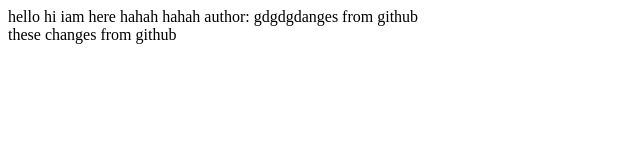
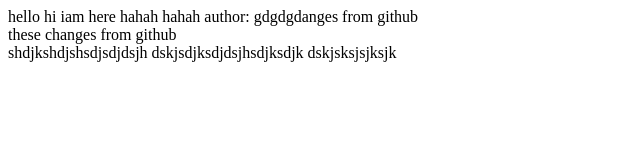
Before and after one commit to kajal1sharma/gitgithubrepo, a plain HTML site: page index.html in a window 1280 px wide. Shown: the whole page, without its empty margins (0-640 px from the left). Drawn offline with Linux system fonts and the light colour scheme.

Commit message:
Update index.html

```diff
--- a/index.html
+++ b/index.html
@@ -13,5 +13,8 @@
     gdgdgdanges from github
     <div>
         these changes from github</div>
+    shdjkshdjshsdjsdjdsjh
+    dskjsdjksdjdsjhsdjksdjk
+    dskjsksjsjksjk
 </body>
 </html>
```
